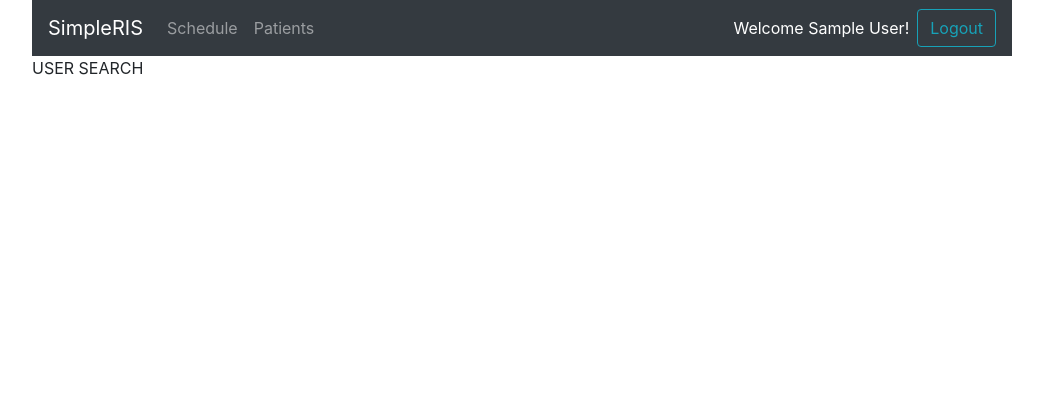
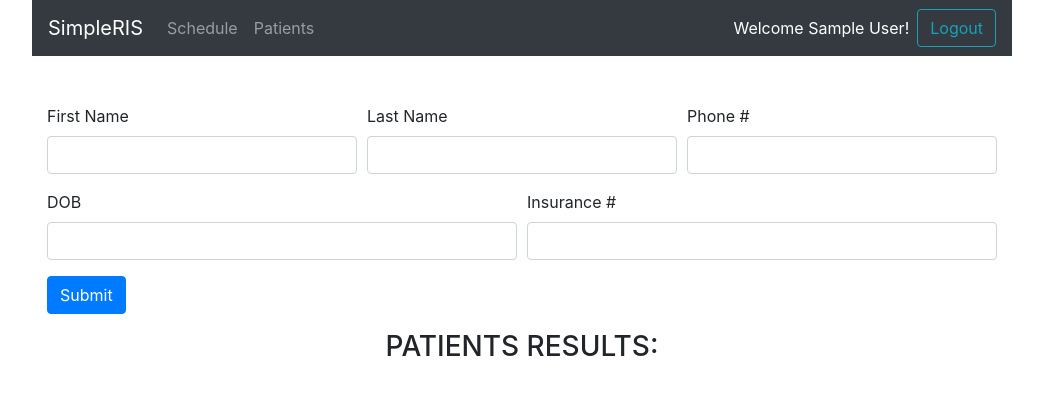
Before and after one commit to alsharmani1/simpleRis, a React (Create React App) app in the folder client/: page /patients in a window 1280 px wide. Shown: the top 394 px of the page, without its empty margins (118-1161 px from the left). Built offline with nearby package versions, Linux system fonts and the light colour scheme; sample sign-in values are in the browser's storage.

Commit message:
RIS-30 userSearch component

```diff
--- a/client/src/components/general/UserSearch.js
+++ b/client/src/components/general/UserSearch.js
@@ -1,11 +1,124 @@
-import React from 'react'
+import React, { useState } from "react";
+import { Form, Button, Col } from "react-bootstrap";
+import axios from "axios";
 
-const UserSearch = () => {
-    return (
-        <div>
-            USER SEARCH
-        </div>
-    )
-}
+const UserSearch = (props) => {
+  const [state, setState] = useState({});
 
-export default UserSearch
+  const onChange = (e) => {
+    e.preventDefault();
+    setState((state) => ({ ...state, [e.target.name]: e.target.value }));
+  };
+
+  const handleSubmit = (e) => {
+    e.preventDefault();
+    // axios
+    //   .post("/api/patient/search", state)
+    //   .then((res) => {
+    //     const patients = res.data;
+    //     // save data to state if you don't know something ; console log it
+    //     setState((state) => ({ ...state, patients }));
+    //   })
+    //   .catch((error) => {
+    //     // console log the error or do something with it
+    //     console.log(error);
+    //   });
+
+    const patients = [
+        {
+            id: 1,
+            dob: "07/19/1996",
+            firstName: "Abdulla",
+            middleInitial: "A",
+            insuranceNum: "5215151",
+            lastName: "Abdulla",
+            phone: "54554545"
+        },
+        {
+            id: 1,
+            dob: "08/10/1999",
+            firstName: "Cedric",
+            middleInitial: "A",
+            insuranceNum: "5215151",
+            lastName: "Baaklini",
+            phone: "54554545"
+        }
+    ]
+
+    setState((state) => ({ ...state,  patients }));
+
+  };
+
+  return (
+    <div>
+      <Form className="container mt-5">
+        <Form.Row>
+          <Form.Group as={Col} controlId="formGridEmail">
+            <Form.Label>First Name</Form.Label>
+            <Form.Control
+              type="text"
+              name="firstName"
+              onChange={(e) => onChange(e)}
+            />
+          </Form.Group>
+
+          <Form.Group as={Col} controlId="formGridPassword">
+            <Form.Label>Last Name</Form.Label>
+            <Form.Control
+              type="text"
+              name="lastName"
+              onChange={(e) => onChange(e)}
+            />
+          </Form.Group>
+
+          <Form.Group as={Col} controlId="formGridPassword">
+            <Form.Label>Phone #</Form.Label>
+            <Form.Control
+              type="text"
+              name="phone"
+              onChange={(e) => onChange(e)}
+            />
+          </Form.Group>
+        </Form.Row>
+
+        <Form.Row>
+          <Form.Group as={Col} controlId="formGridEmail">
+            <Form.Label>DOB</Form.Label>
+            <Form.Control
+              type="text"
+              name="dob"
+              onChange={(e) => onChange(e)}
+            />
+          </Form.Group>
+
+          <Form.Group as={Col} controlId="formGridPassword">
+            <Form.Label>Insurance #</Form.Label>
+            <Form.Control
+              type="text"
+              name="insuranceNum"
+              onChange={(e) => onChange(e)}
+            />
+          </Form.Group>
+        </Form.Row>
+
+        <Button
+          variant="primary"
+          type="submit"
+          onClick={(e) => handleSubmit(e)}
+        >
+          Submit
+        </Button>
+      </Form>
+
+      <div>
+        <h3 className="text-center mt-3">PATIENTS RESULTS: </h3>
+
+        {/* DISPLAY THE RESULTS WITH THE .map FUNCTION*/}
+
+
+      </div>
+    </div>
+  );
+};
+
+export default UserSearch;
```
